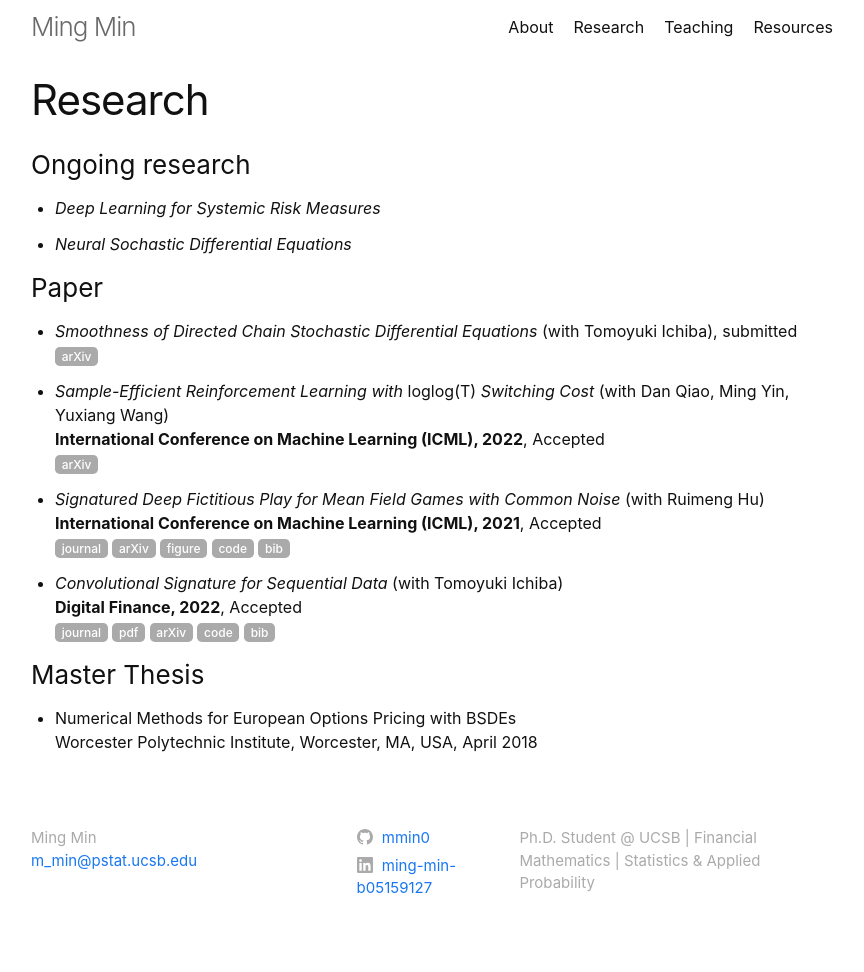
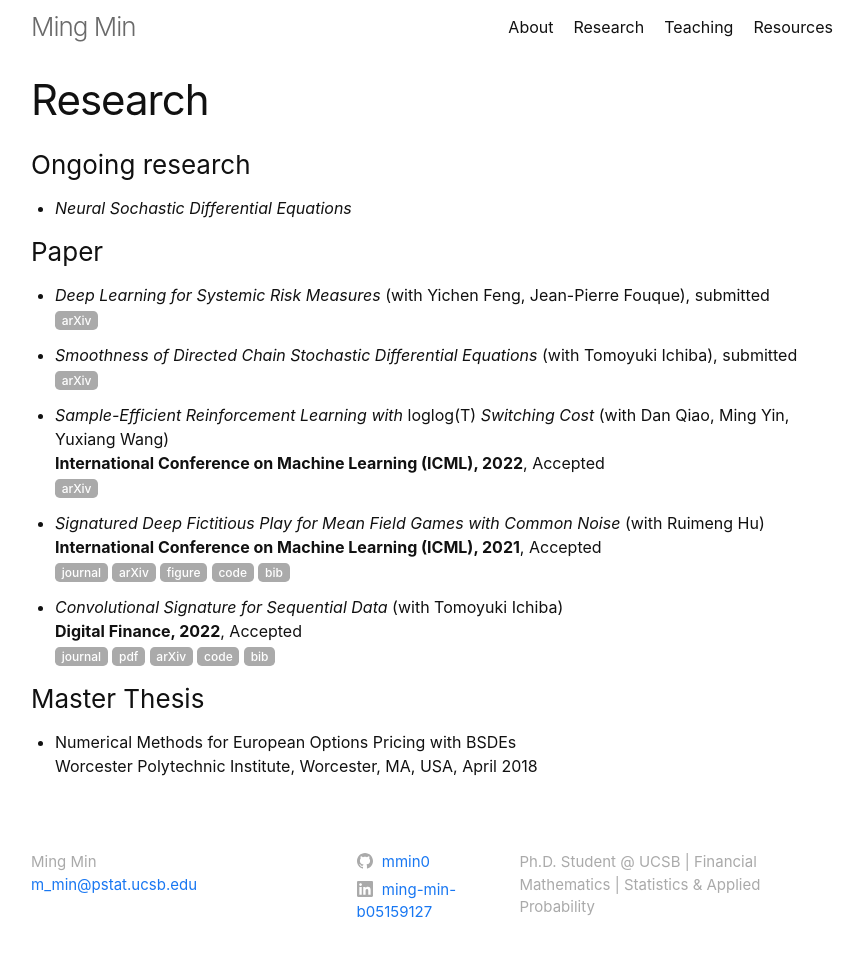
Before and after one commit to mmin0/mmin0.github.io, a Jekyll site: the page built from publications/index.md, in a window 1280 px wide. Shown: the whole page, without its empty margins (208-1072 px from the left). Built offline with Jekyll 4.4.1, drawn with Linux system fonts in a browser that asks for light colours; before the commit the page ends 948 px from its top, so only the background shows below that.

Commit message:
Update index.md

```diff
--- a/publications/index.md
+++ b/publications/index.md
@@ -3,11 +3,12 @@ layout: page
 title: Research
 ---
 ### Ongoing research
-* *Deep Learning for Systemic Risk Measures*
-
 * *Neural Sochastic Differential Equations*
 
 ### Paper
+* *Deep Learning for Systemic Risk Measures* (with Yichen Feng, Jean-Pierre Fouque), submitted
+  [<span class="label label-grey">arXiv</span>](https://arxiv.org/abs/2207.00739)
+
 * *Smoothness of Directed Chain Stochastic Differential Equations* (with Tomoyuki Ichiba), submitted
   [<span class="label label-grey">arXiv</span>](https://arxiv.org/abs/2202.09354)
 
```
